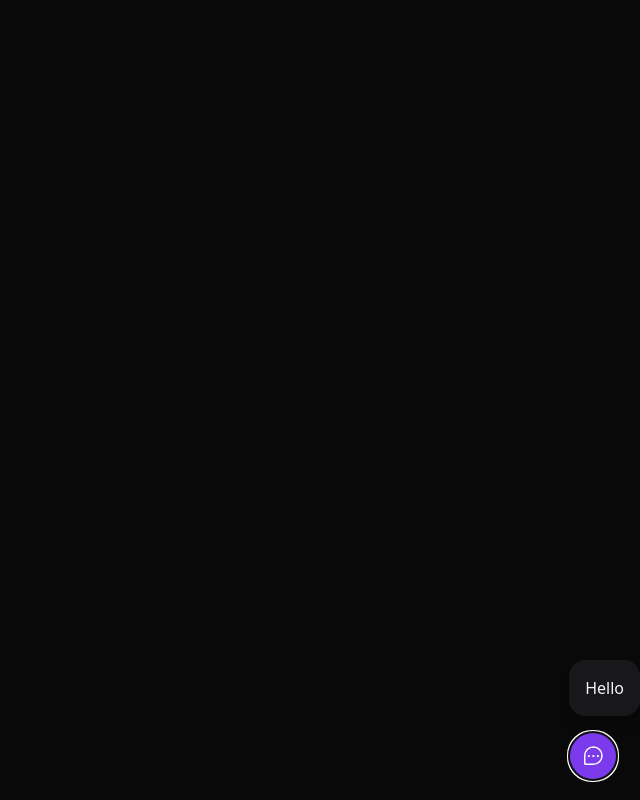
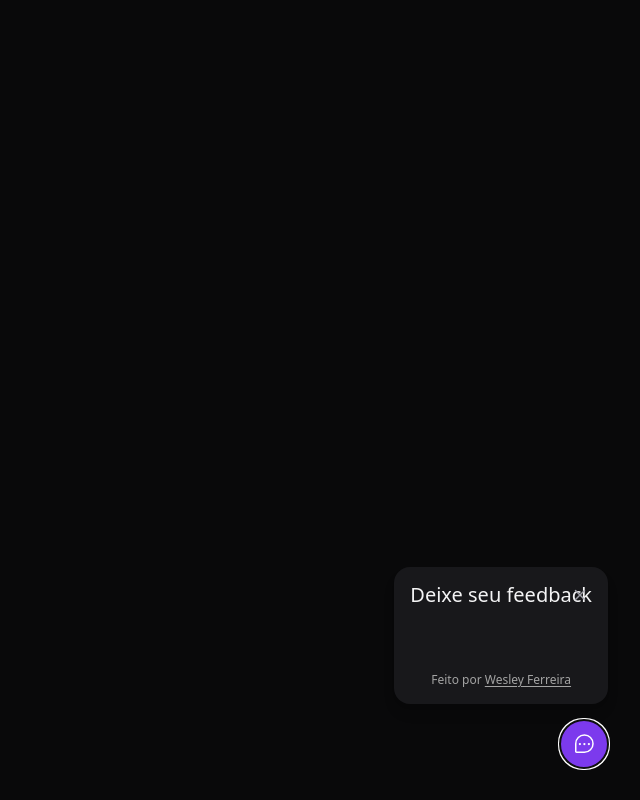
Before and after one commit to WesleyFerreira97/nlw-return-feedback-widget, a React (Vite) app: page / in a window 1280 px wide. Both pictures are taken after a click on the button "Feedback". Shown: the whole page, without its empty margins (640-1280 px from the left). Built offline with nearby package versions, Linux system fonts and the light colour scheme.

Commit message:
changes in component widget form

```diff
--- /dev/null
+++ b/src/components/CloseButton.tsx
@@ -0,0 +1,10 @@
+import { Popover } from '@headlessui/react'
+import { X } from 'phosphor-react'
+
+export function CloseButton() {
+    return (
+        <Popover.Button className="top-5 right-5 absolute text-zinc-400 hover:text-zinc-100" title="Fechar">
+            <X weight="bold" className='w-4 h-4' />
+        </Popover.Button>
+    )
+}
--- a/src/components/FeedbackWidget.tsx
+++ b/src/components/FeedbackWidget.tsx
@@ -5,7 +5,7 @@
 export function FeedbackWidget() {
 
     return (
-        <Popover className="absolute bottom-5 right-0">
+        <Popover className="absolute bottom-4 right-4 md:bottom-8 md:right-8 flex flex-col items-end">
             <Popover.Panel>
                 <Widgetform />
             </Popover.Panel>
--- a/src/components/Widgetform.tsx
+++ b/src/components/Widgetform.tsx
@@ -1,5 +1,22 @@
+import { CloseButton } from "./CloseButton";
+
 export function Widgetform() {
     return (
-        <div className="bg-zinc-900 p-4 relative rounded-2xl mb-4 flex flex-col items-center shadow-lg">Hello</div>
+        <div className="bg-zinc-900 p-4 relative rounded-2xl mb-4 flex flex-col items-center shadow-lg w-[calc(100vw-2rem)] md:w-auto">
+            <header>
+                <span className="text-xl leading-6">Deixe seu feedback</span>
+
+                <CloseButton />
+            </header>
+
+            <div className="flex py-8 gap-2 w-full">
+
+            </div>
+
+            <footer className="text-xs text-neutral-400">
+                Feito por <a className="underline underline-offset-2" href="https://github.com/wesleyferreira97"> Wesley Ferreira</a>
+            </footer>
+
+        </div>
     )
 }
```
